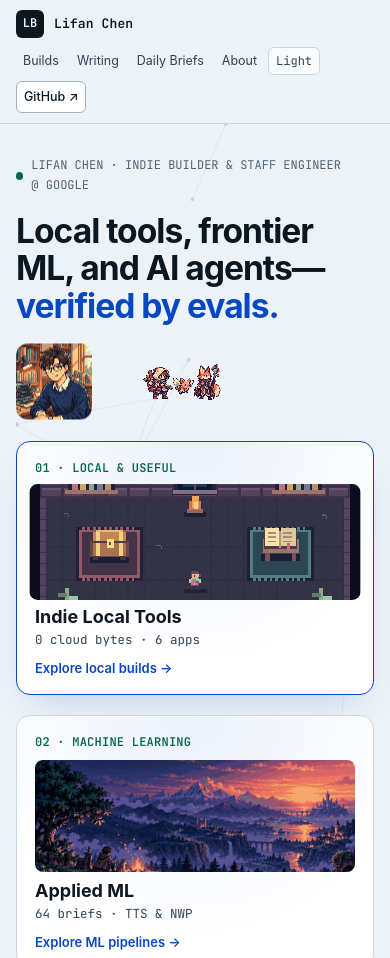
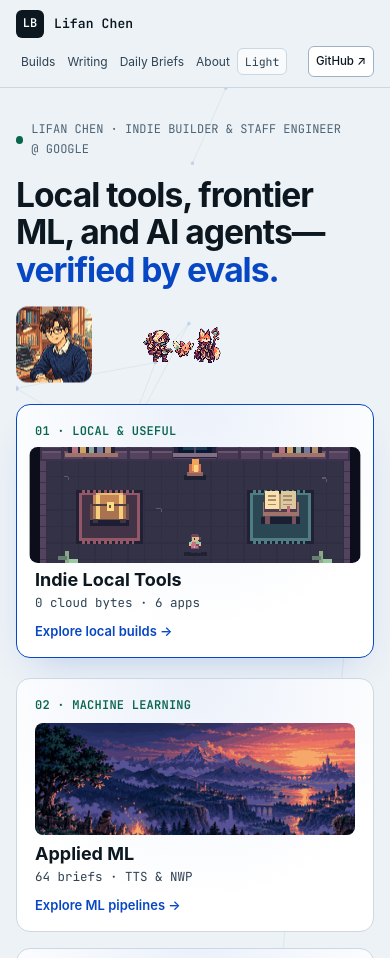
Before and after one commit to lifan-builds/lifan-builds, a plain HTML site: page docs/index.html in a window 390 px wide. Shown: the top 958 px of the page. Drawn offline with Linux system fonts and the light colour scheme; a web font is replaced by a local one.

Commit message:
style(site): refine mobile header navigation and cover title layout

```diff
--- a/docs/styles.css
+++ b/docs/styles.css
@@ -2859,12 +2859,23 @@ dd {
     padding: 10px 0;
   }
   .site-header nav {
-    gap: 4px;
-    font-size: 12.5px;
-  }
-  .site-header nav a,
+    width: 100%;
+    gap: 2px;
+    font-size: 12px;
+  }
+  .site-header nav a {
+    padding: 5px 5px;
+  }
+  .site-header .nav-button,
   .theme-toggle {
     padding: 5px 7px;
+    font-size: 11.5px;
+  }
+  .site-header .nav-button {
+    margin-left: auto;
+  }
+  .cover-title-col {
+    flex-basis: 100%;
   }
   .cover-portal {
     min-height: auto;
```
